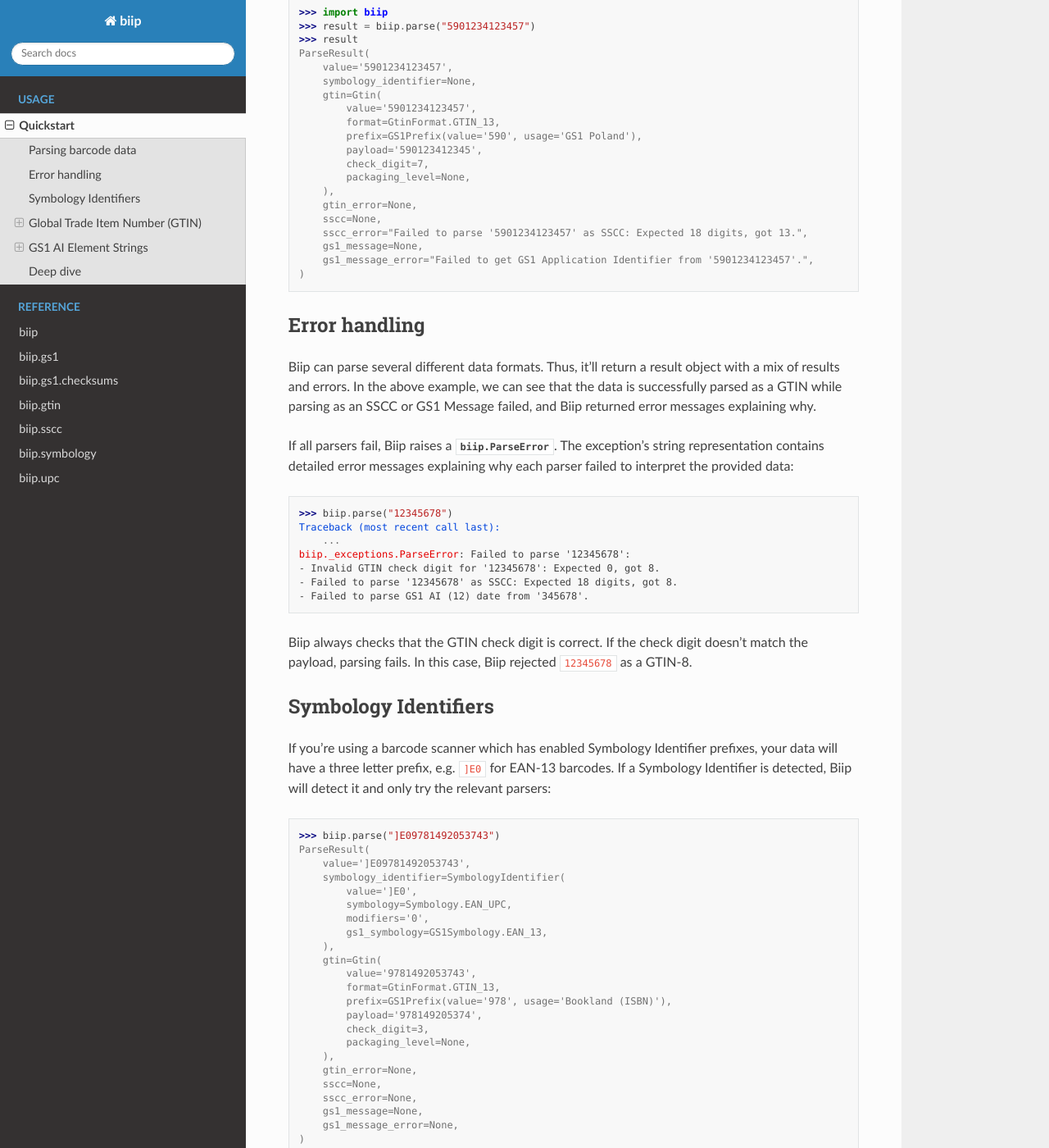
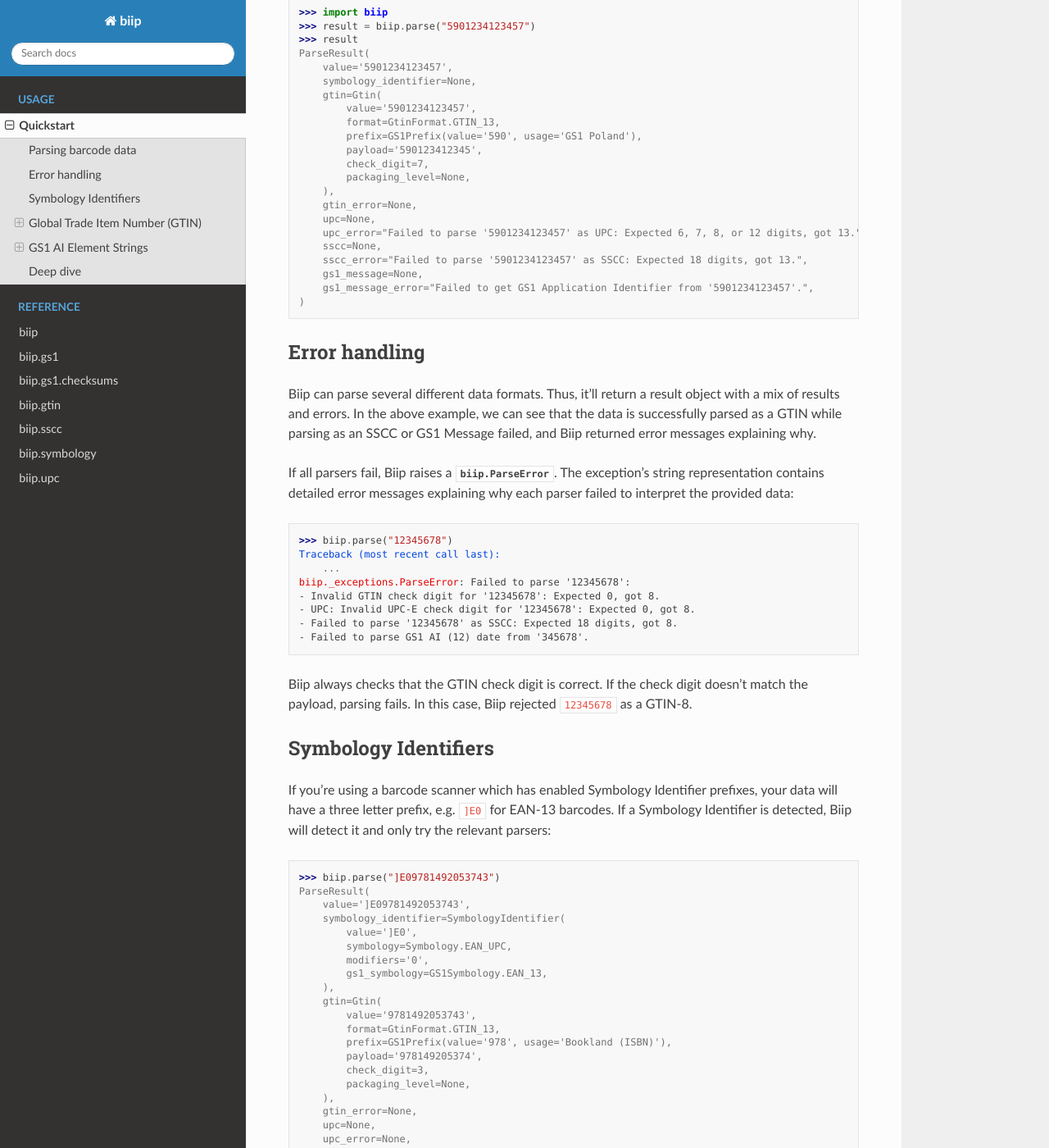
Before and after one commit to jodal/biip, a Sphinx documentation site: the page built from docs/quickstart.rst, in a window 1280 px wide and 1400 px high, scrolled down 512 px. Shown: the whole window at 82% size. Built offline with Sphinx 7.4.7 and the Read the Docs theme 2.0.0, drawn with Linux system fonts in a browser that asks for light colours; some of the changed text lies outside the part shown.

Commit message:
Update quickstart examples

```diff
--- a/docs/quickstart.rst
+++ b/docs/quickstart.rst
@@ -35,6 +35,8 @@ which can be parsed by Biip::
             packaging_level=None,
         ),
         gtin_error=None,
+        upc=None,
+        upc_error="Failed to parse '5901234123457' as UPC: Expected 6, 7, 8, or 12 digits, got 13.",
         sscc=None,
         sscc_error="Failed to parse '5901234123457' as SSCC: Expected 18 digits, got 13.",
         gs1_message=None,
@@ -61,6 +63,7 @@ explaining why each parser failed to interpret the provided data::
         ...
     biip._exceptions.ParseError: Failed to parse '12345678':
     - Invalid GTIN check digit for '12345678': Expected 0, got 8.
+    - UPC: Invalid UPC-E check digit for '12345678': Expected 0, got 8.
     - Failed to parse '12345678' as SSCC: Expected 18 digits, got 8.
     - Failed to parse GS1 AI (12) date from '345678'.
 
@@ -96,6 +99,8 @@ Biip will detect it and only try the relevant parsers::
             packaging_level=None,
         ),
         gtin_error=None,
+        upc=None,
+        upc_error=None,
         sscc=None,
         sscc_error=None,
         gs1_message=None,
@@ -207,7 +212,7 @@ for Biip to be able to extract price and weight from the RCN::
         region=RcnRegion.GREAT_BRITAIN,
         weight=None,
         price=Decimal('12.34'),
-        money=<Money: 12.34 GBP>,
+        money=Money('12.34', 'GBP'),
     )
 
 The ``price`` and ``money`` fields contain the same data.
```
Also changed, not shown: other parts of docs/quickstart.rst (+1 -1 lines).
